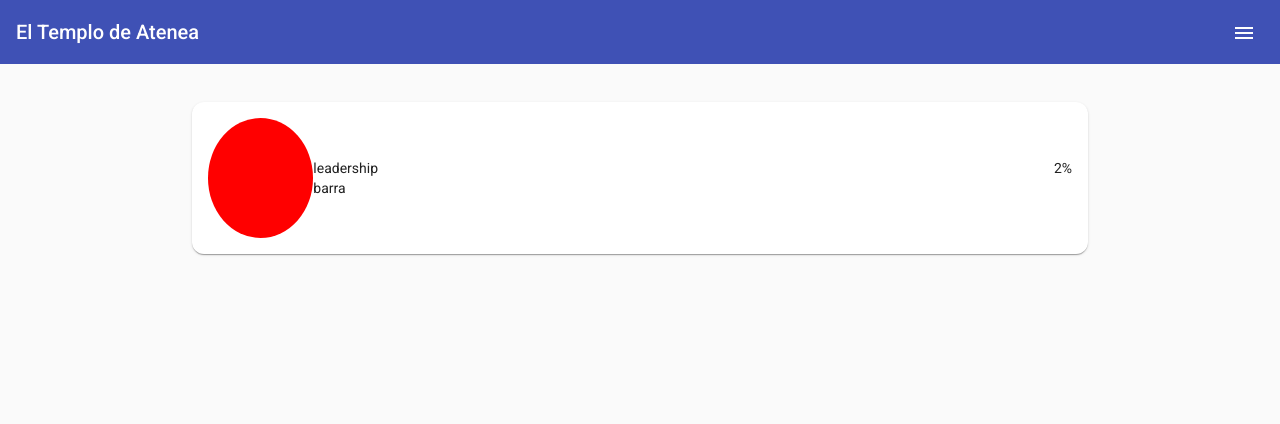
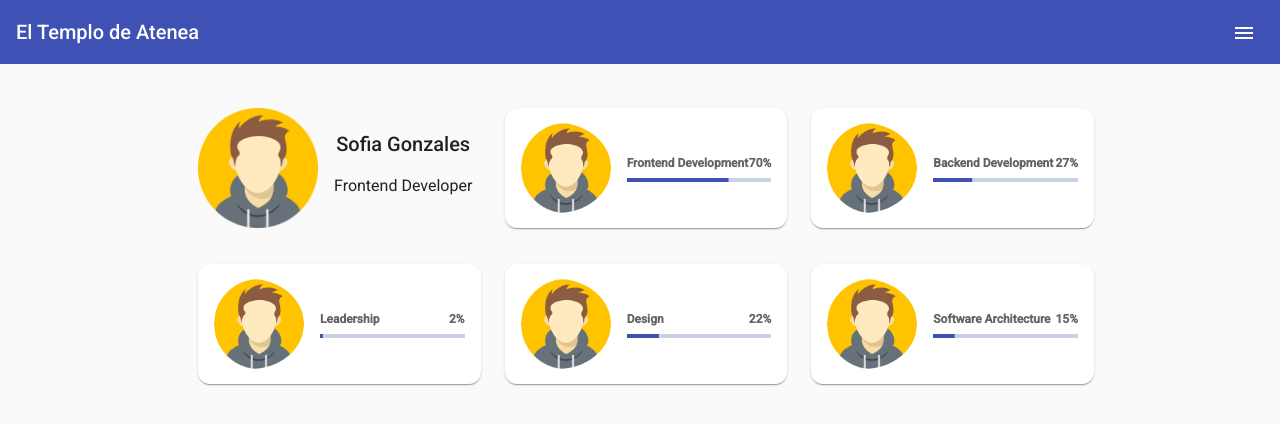
Before and after one commit to alexisgnzalez/timay-app, an Angular app: page /cards-page in a window 1280 px wide. Shown: the top 424 px of the page. Built offline with nearby package versions, Linux system fonts and the light colour scheme.

Commit message:
styles cards y barra de material integrado

```diff
--- a/src/app/app.module.ts
+++ b/src/app/app.module.ts
@@ -18,6 +18,7 @@ import { MatMenuModule } from '@angular/material/menu';
 import { PageNotFoundComponent } from './page-not-found/page-not-found.component';
 import { CardsComponent } from './cards/cards.component';
 import { SkillsCardComponent } from './skills-card/skills-card.component';
+import { MatProgressBarModule } from '@angular/material/progress-bar';
 
 @NgModule({
   declarations: [
@@ -40,7 +41,8 @@ import { SkillsCardComponent } from './skills-card/skills-card.component';
     MatListModule,
     MatGridListModule,
     MatCardModule,
-    MatMenuModule
+    MatMenuModule,
+    MatProgressBarModule
   ],
   providers: [],
   bootstrap: [AppComponent]
--- a/src/app/cards/cards.component.html
+++ b/src/app/cards/cards.component.html
@@ -1,14 +1,61 @@
 <div class="layout-container">
 	<div class="wrapper-cards">
-		<mat-card class="profile-card">
-			<div class="rounded"></div>
-			<div class="wrapper-info">
-				<div class="info">
-					<div>leadership</div>
-					<div>2%</div>
+		<div class="card-product-main">
+			<img src="assets/img/avatar-profile.png" alt="foto de perfil" class="img-main"/>
+			<div class="title-main">
+				<h2>Sofia Gonzales</h2>
+				<p>Frontend Developer</p>
+			</div>
+		</div>
+		<div class="card-product">
+			<img src="assets/img/avatar-profile.png" alt="foto de perfil"/>
+			<div class="card-product-infos">
+				<div class="card-product-info-title">
+					<p>Frontend Development</p>
+					<p>70%</p>
 				</div>
-				<div class="progress">barra</div>
+				<mat-progress-bar mode="determinate" value="70"></mat-progress-bar>
 			</div>
-		</mat-card>
+		</div>
+		<div class="card-product">
+			<img src="assets/img/avatar-profile.png" alt="foto de perfil"/>
+			<div class="card-product-infos">
+				<div class="card-product-info-title">
+					<p>Backend Development</p>
+					<p>27%</p>
+				</div>
+				<mat-progress-bar mode="determinate" value="27"></mat-progress-bar>
+			</div>
+		</div>
+		<div class="card-product">
+			<img src="assets/img/avatar-profile.png" alt="foto de perfil"/>
+			<div class="card-product-infos">
+				<div class="card-product-info-title">
+					<p>Leadership</p>
+					<p>2%</p>
+				</div>
+				<mat-progress-bar mode="determinate" value="2"></mat-progress-bar>
+			</div>
+		</div>
+		<div class="card-product">
+			<img src="assets/img/avatar-profile.png" alt="foto de perfil"/>
+			<div class="card-product-infos">
+				<div class="card-product-info-title">
+					<p>Design</p>
+					<p>22%</p>
+				</div>
+				<mat-progress-bar mode="determinate" value="22"></mat-progress-bar>
+			</div>
+		</div>
+		<div class="card-product">
+			<img src="assets/img/avatar-profile.png" alt="foto de perfil"/>
+			<div class="card-product-infos">
+				<div class="card-product-info-title">
+					<p>Software Architecture</p>
+					<p>15%</p>
+				</div>
+				<mat-progress-bar mode="determinate" value="15"></mat-progress-bar>
+			</div>
+		</div>
 	</div>
 </div>
--- a/src/app/cards/cards.component.scss
+++ b/src/app/cards/cards.component.scss
@@ -1,35 +1,76 @@
 .layout-container {
 	margin: 3% 15%;
+}
 
 .wrapper-cards {
+	display: grid;
+	grid-template-columns: 1fr 1fr 1fr;
+	grid-gap: 24px
+}
+
+.card-product-main {
+	overflow: hidden;
+  height: 120px;
   display: flex;
-		flex-wrap: wrap;
-
-		.profile-card {
-			display: flex;
-			background: white;
-			border-radius: 12px;
+  align-items: center;
+	margin: 6px;
 	width: 100%;
 
-			.rounded {
-				background: red;
-			    border-radius: 50%;
+	.img-main {
+		height: auto;
 		width: 120px;
-			    height: 120px;
+		object-fit: cover;
+		padding-right: 16px;
 	}
 
-			.wrapper-info {
+	.title-main {
 		display: flex;
 		flex-direction: column;
-				justify-content: center;
+		align-items: center;
+		font-size: 16px;
+	}
+}
+
+.card-product {
+  overflow: hidden;
+  height: 120px;
+  background: white;
+	box-shadow: 0px 2px 1px -1px rgb(0 0 0 / 20%), 0px 1px 1px 0px rgb(0 0 0 / 14%), 0px 1px 3px 0px rgb(0 0 0 / 12%);
+  display: flex;
+  align-items: center;
+	margin: 6px;
+	border-radius: 12px;
 	width: 100%;
 }
 
-			.info {
+.card-product img {
+  height: 90px;
+  width: 90px;
+  object-fit: cover;
+	border-radius: 50%;
+	padding-left: 16px;
+}
+
+.card-product p {
+  font-size: 16px;
+  font-weight: bold;
+  margin: 0;
+}
+
+.card-product p {
+  font-size: 12px;
+  line-height: 1.4;
+  opacity: .7;
+  margin-bottom: 6px;
+  // margin-top: 8px;
+}
+
+.card-product .card-product-infos {
+  padding: 16px;
+	width: 100%;
+}
+
+.card-product-info-title {
 	display: flex;
 	justify-content: space-between;
 }
-		}
-	}
-
-}
```
Lines whose indentation alone changed are shown as unchanged.
